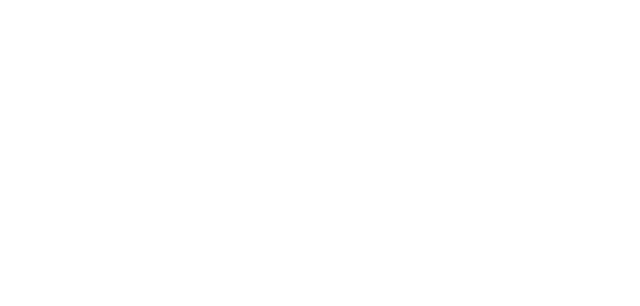
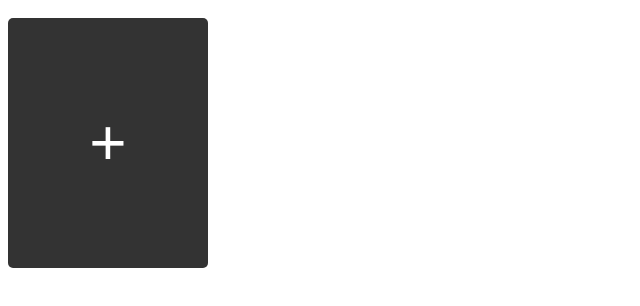
Before and after one commit to b0c-beep/crud-app-using-react, a React (Create React App) app: page / in a window 1280 px wide. Shown: the top 306 px of the page, without its empty margins (0-640 px from the left). Built offline with nearby package versions, Linux system fonts and the light colour scheme.

Commit message:
made some components, still figuring stuff out

```diff
--- a/package.json
+++ b/package.json
@@ -3,12 +3,17 @@
   "version": "0.1.0",
   "private": true,
   "dependencies": {
+    "@react-three/fiber": "^8.17.1",
     "@testing-library/jest-dom": "^5.17.0",
     "@testing-library/react": "^13.4.0",
     "@testing-library/user-event": "^13.5.0",
+    "@types/three": "^0.167.1",
+    "framer-motion": "^11.3.24",
     "react": "^18.3.1",
     "react-dom": "^18.3.1",
     "react-scripts": "5.0.1",
+    "shadergradient": "^1.2.14",
+    "three": "^0.167.1",
     "web-vitals": "^2.1.4"
   },
   "scripts": {
--- a/src/App.js
+++ b/src/App.js
@@ -1,9 +1,10 @@
-
+import Card from "./Card";
+import CardButton from "./CardButton";
 
 function App() {
   return (
     <>
-
+      <CardButton />
     </>
   );
 }
--- /dev/null
+++ b/src/Card.js
@@ -0,0 +1,11 @@
+function Card(){
+    return (
+        <div className="card">
+            <img className="image" src="/resources/stock.jpg"/>
+            <h2 className="title">Title</h2>
+            <p className="description">Description</p>
+        </div>
+    )
+}
+
+export default Card;
--- /dev/null
+++ b/src/CardButton.js
@@ -0,0 +1,11 @@
+function CardButton(){
+    const addCard = (imageName, title, description) => {
+
+    }
+
+    return (
+        <button onClick={() => addCard()} className="card-button">+</button>
+    )
+}
+
+export default CardButton;
--- a/src/index.css
+++ b/src/index.css
@@ -1,13 +1,39 @@
-body {
-  margin: 0;
-  font-family: -apple-system, BlinkMacSystemFont, 'Segoe UI', 'Roboto', 'Oxygen',
-    'Ubuntu', 'Cantarell', 'Fira Sans', 'Droid Sans', 'Helvetica Neue',
-    sans-serif;
-  -webkit-font-smoothing: antialiased;
-  -moz-osx-font-smoothing: grayscale;
+.card {
+    font-family: Arial, Helvetica, sans-serif;
+    margin: 10px;
+    padding: 10px;
+    border: 1px solid #333;
+    border-radius: 5px;
+    background-color: #f4f4f4;
+    max-width: 200px;
+    min-width: 150px;
+    max-height: 300px;
+    min-height: 250px;
+    display: inline-block;
+    text-align: center;
+    box-shadow: 3px 3px 3px hsl(0, 0%, 20%);
 }
 
-code {
-  font-family: source-code-pro, Menlo, Monaco, Consolas, 'Courier New',
-    monospace;
+
+.card .image {
+    width: 100%;
+    height: 100px;
+    background-color: #333;
+    border-radius: 5px;
+    margin-bottom: 10px;
 }
+
+.card-button{
+    width: 100%;
+    max-width: 200px;
+    min-width: 150px;
+    max-height: 300px;
+    min-height: 250px;
+    font-size: 64px;
+    background-color: #333;
+    color: #fff;
+    border: none;
+    border-radius: 5px;
+    margin-top: 10px;
+    cursor: pointer;
+}
```
Also changed, not shown: src/App.css (deleted, +0 -38 lines), public/resources/stock.jpg (added), 1 other file (tests, documents, lock files or other folders).
